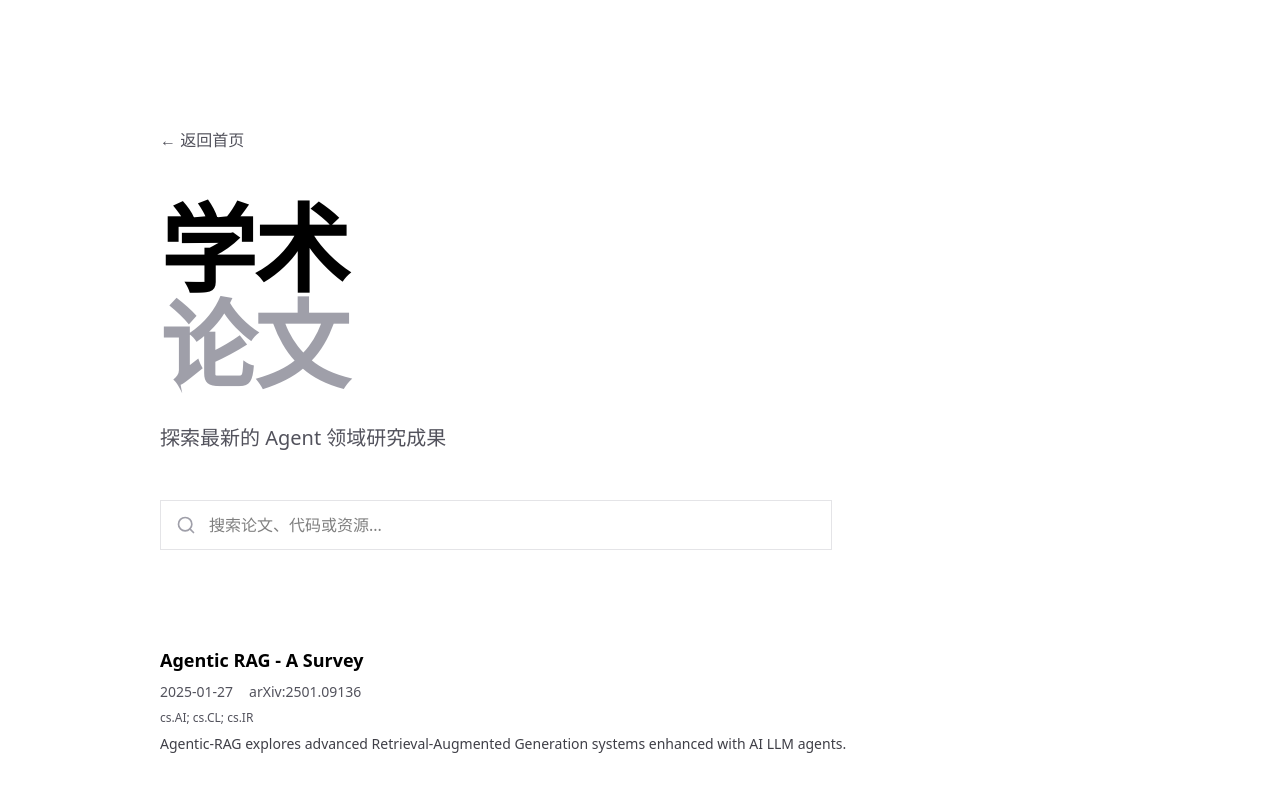
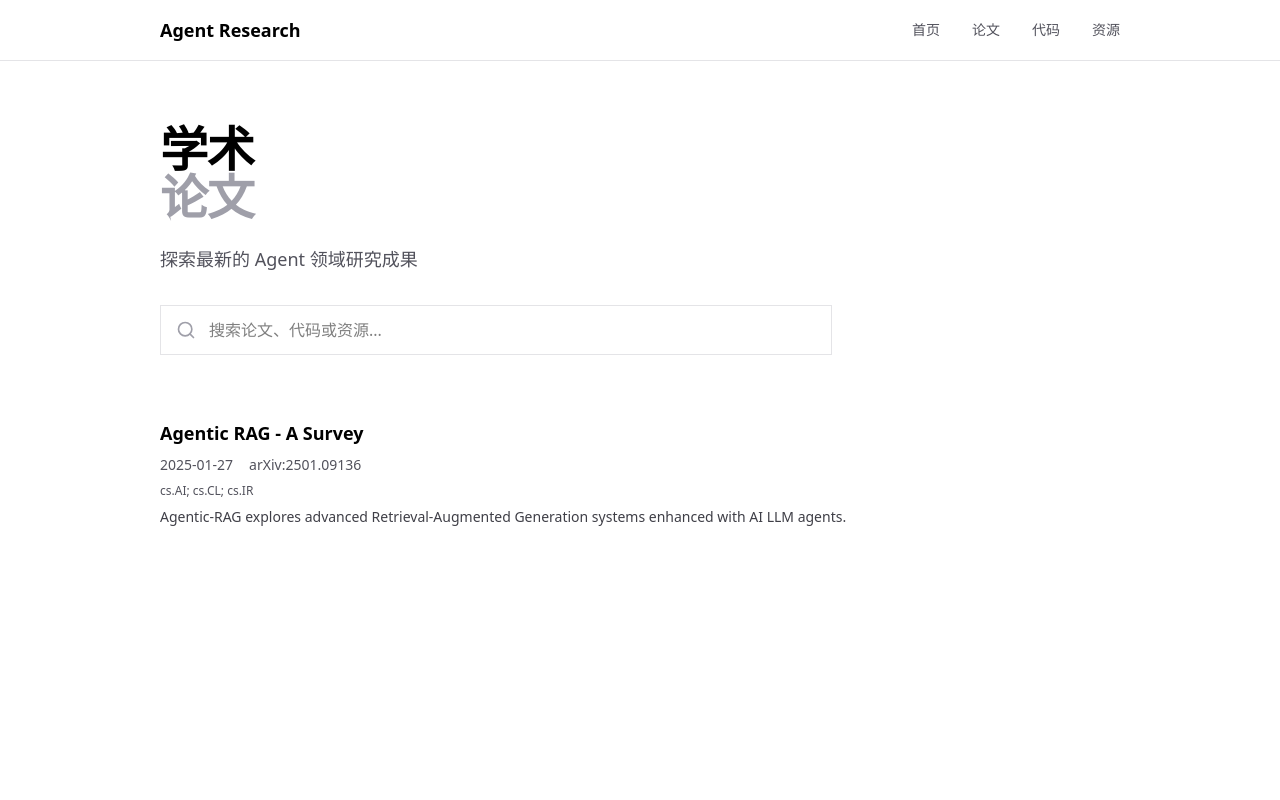
Before and after one commit to yc-w-cn/agent-research, a Next.js app: page /agent-research/papers in a window 1280 px wide. Shown: the top 800 px of the page. Built offline with nearby package versions, Linux system fonts and the light colour scheme.

Commit message:
feat: 添加导航组件并集成到内容页面
- 创建新的导航组件，包含首页、论文、代码和资源链接
- 在内容页面中替换原有的返回首页链接为新的导航组件
- 调整内容页面的布局和间距

```diff
--- a/src/components/ContentPage.tsx
+++ b/src/components/ContentPage.tsx
@@ -1,7 +1,6 @@
-import Link from 'next/link';
-
 import { ContentItem } from '@/lib/content';
 
+import Navigation from './Navigation';
 import SearchBar from './SearchBar';
 
 interface ContentPageProps {
@@ -21,22 +20,17 @@ export default function ContentPage({
 }: ContentPageProps) {
   return (
     <div className="min-h-screen bg-white text-black">
-      <main className="mx-auto max-w-5xl px-8 py-32">
-        <Link
-          href="/"
-          className="inline-block mb-12 text-zinc-600 hover:text-black transition-colors"
-        >
-          ← 返回首页
-        </Link>
+      <Navigation />
 
-        <header className="mb-24">
-          <h1 className="text-8xl font-bold tracking-tight leading-none">
+      <main className="mx-auto max-w-5xl px-8 py-16">
+        <header className="mb-16">
+          <h1 className="text-5xl font-bold tracking-tight leading-none">
             {title}
             <br />
             <span className="text-zinc-400">{subtitle}</span>
           </h1>
-          <p className="mt-8 text-xl text-zinc-600 max-w-xl">{description}</p>
-          <div className="mt-12 max-w-2xl">
+          <p className="mt-6 text-lg text-zinc-600 max-w-xl">{description}</p>
+          <div className="mt-8 max-w-2xl">
             <SearchBar items={items} />
           </div>
         </header>
--- /dev/null
+++ b/src/components/Navigation.tsx
@@ -0,0 +1,33 @@
+import Link from 'next/link';
+
+const navItems = [
+  { label: '首页', href: '/' },
+  { label: '论文', href: '/papers' },
+  { label: '代码', href: '/code' },
+  { label: '资源', href: '/resources' },
+];
+
+export default function Navigation() {
+  return (
+    <nav className="border-b border-zinc-200">
+      <div className="mx-auto max-w-5xl px-8 py-4">
+        <div className="flex items-center justify-between">
+          <Link href="/" className="text-lg font-bold text-black">
+            Agent Research
+          </Link>
+          <div className="flex items-center space-x-8">
+            {navItems.map((item) => (
+              <Link
+                key={item.href}
+                href={item.href}
+                className="text-sm font-medium text-zinc-600 hover:text-black transition-colors"
+              >
+                {item.label}
+              </Link>
+            ))}
+          </div>
+        </div>
+      </div>
+    </nav>
+  );
+}
```
